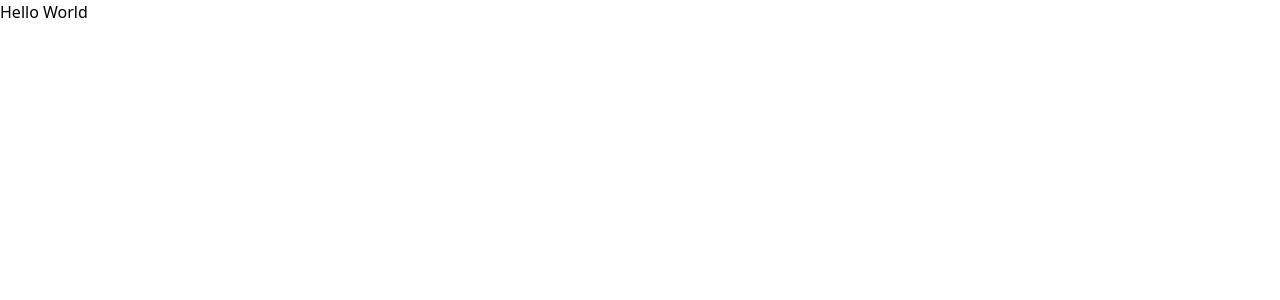
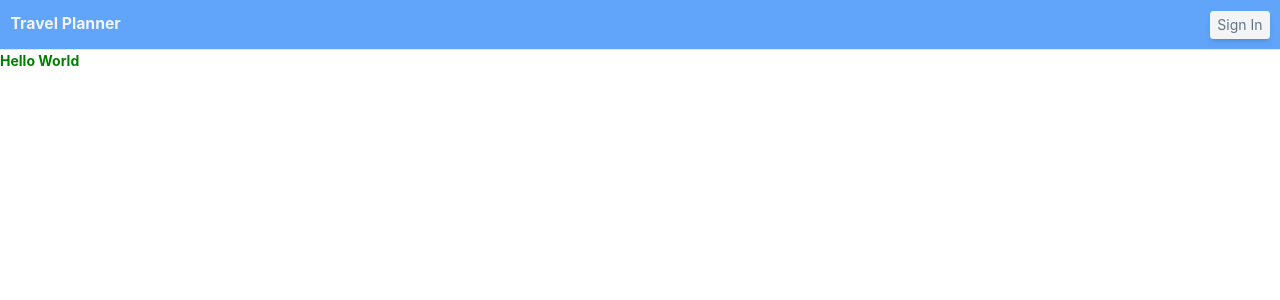
Before and after one commit to darkvoid32/HackNRoll2022, a Next.js app: page / in a window 1280 px wide. Shown: the top 300 px of the page. Built offline with nearby package versions, Linux system fonts and the light colour scheme.

Commit message:
Add navbar and layout

```diff
--- /dev/null
+++ b/components/layout.tsx
@@ -0,0 +1,21 @@
+import Head from 'next/head';
+import { ReactNode } from 'react';
+import Navbar from './navbar'
+
+type Props = {
+  children: ReactNode;
+}
+
+export default function Layout({ children }: Props) {
+  return (
+    <>
+      <Head>
+        <title>Travel Planner</title>
+        <meta name="description" content="Travel Planner" />
+        <link rel="icon" href="/favicon.ico" />
+      </Head>
+      <Navbar />
+      <main className="container mx-auto">{children}</main>
+    </>
+  )
+}
--- /dev/null
+++ b/components/navbar.tsx
@@ -0,0 +1,17 @@
+export default function Navbar() {
+
+  return (
+    <nav className="flex flex-col justify-center overflow-hidden bg-gray-50">
+      <div className='bg-blue-400'>
+        <div className="flex items-center justify-between border-b container mx-auto p-3">
+          <div className="text-lg font-bold text-gray-100">Travel Planner</div>
+          <div className="flex items-center space-x-5 text-gray-100">
+            <div>
+              <button className="rounded bg-gray-100 py-1 px-2 text-slate-500 shadow-md">Sign In</button>
+            </div>
+          </div>
+        </div>
+      </div>
+    </nav>
+  );
+};
--- a/postcss.config.js
+++ b/postcss.config.js
@@ -2,5 +2,5 @@ module.exports = {
   plugins: {
     tailwindcss: {},
     autoprefixer: {},
-  }
+  },
 }
--- a/src/pages/_app.tsx
+++ b/src/pages/_app.tsx
@@ -1,6 +1,16 @@
-import '@/styles/globals.css'
+import '../styles/globals.css'
+
 import type { AppProps } from 'next/app'
+import Layout from '../../components/layout'
 
-export default function App({ Component, pageProps }: AppProps) {
-  return <Component {...pageProps} />
+import "primereact/resources/themes/bootstrap4-light-blue/theme.css";  //theme
+import "primereact/resources/primereact.min.css";                  //core css
+import "primeicons/primeicons.css";
+
+export default function App({ Component, pageProps: { session, ...pageProps } }: AppProps) {
+  return (
+    <Layout>
+      <Component {...pageProps} />
+    </Layout>
+  )
 }
--- a/src/pages/index.tsx
+++ b/src/pages/index.tsx
@@ -1,16 +1,13 @@
-import Head from 'next/head'
-import Image from 'next/image'
+import { NextPage } from "next"
 
-import "primereact/resources/themes/lara-light-indigo/theme.css";  //theme
-import "primereact/resources/primereact.min.css";                  //core css
-import "primeicons/primeicons.css";
-
-export default function Home() {
+const Home: NextPage = () => {
   return (
     <>
       <main>
-        Hello World
+        <p className="text-3xl font-bold underline">Hello World</p>
       </main>
     </>
   )
 }
+
+export default Home;
--- a/src/styles/globals.css
+++ b/src/styles/globals.css
@@ -2,23 +2,17 @@
 @tailwind components;
 @tailwind utilities;
 
-* {
-  box-sizing: border-box;
+html,
+body {
   padding: 0;
   margin: 0;
+  font-family: -apple-system, BlinkMacSystemFont, Segoe UI, Roboto, Oxygen,
+    Ubuntu, Cantarell, Fira Sans, Droid Sans, Helvetica Neue, sans-serif;
+  font-size: 14px;
 }
 
-html,
-body {
-  max-width: 100vw;
-  overflow-x: hidden;
-}
-
-body {
-  color: rgb(var(--foreground-rgb));
-  background: linear-gradient(to bottom,
-      transparent,
-      rgb(var(--background-end-rgb))) rgb(var(--background-start-rgb));
+p {
+  color: green;
 }
 
 a {
@@ -26,8 +20,6 @@ a {
   text-decoration: none;
 }
 
-@media (prefers-color-scheme: dark) {
-  html {
-    color-scheme: dark;
-  }
+* {
+  box-sizing: border-box;
 }
```
Also changed, not shown: 1 other file (tests, documents, lock files or other folders).
